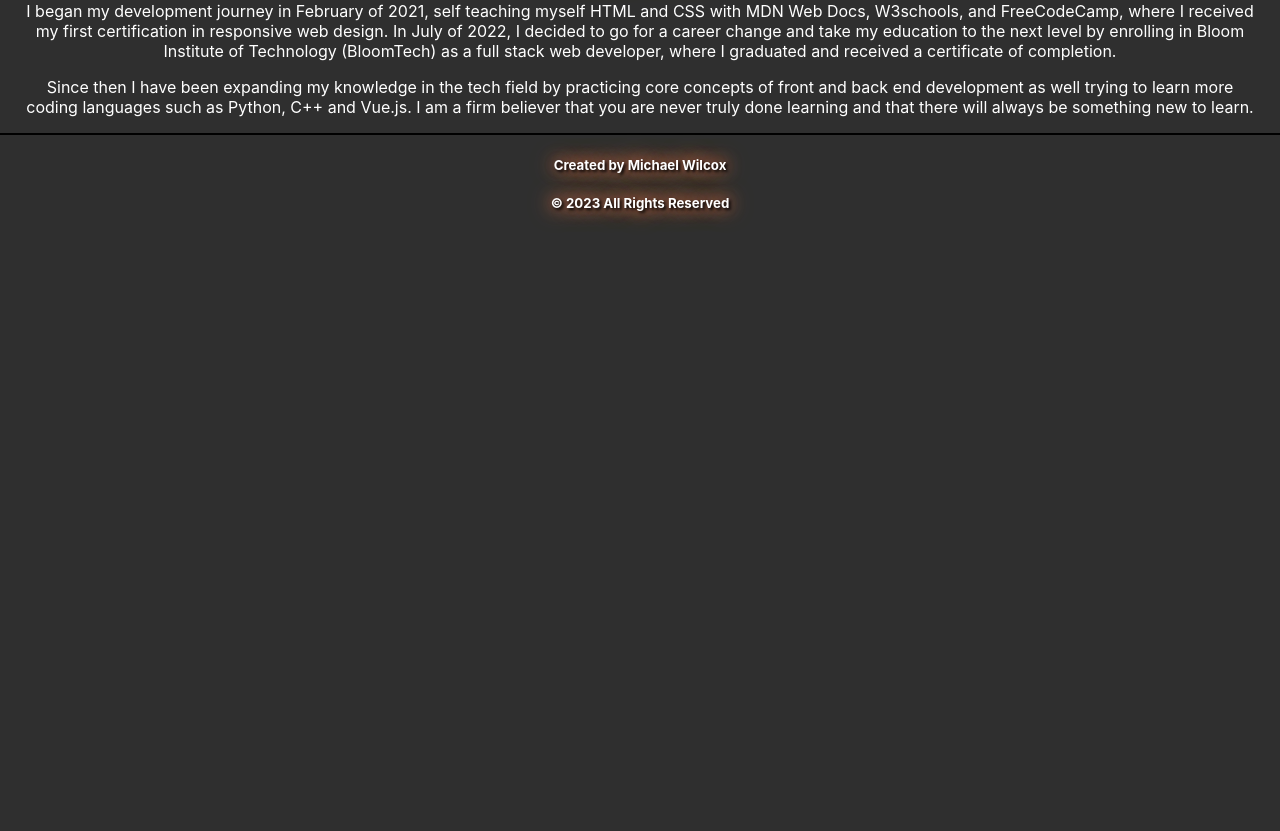
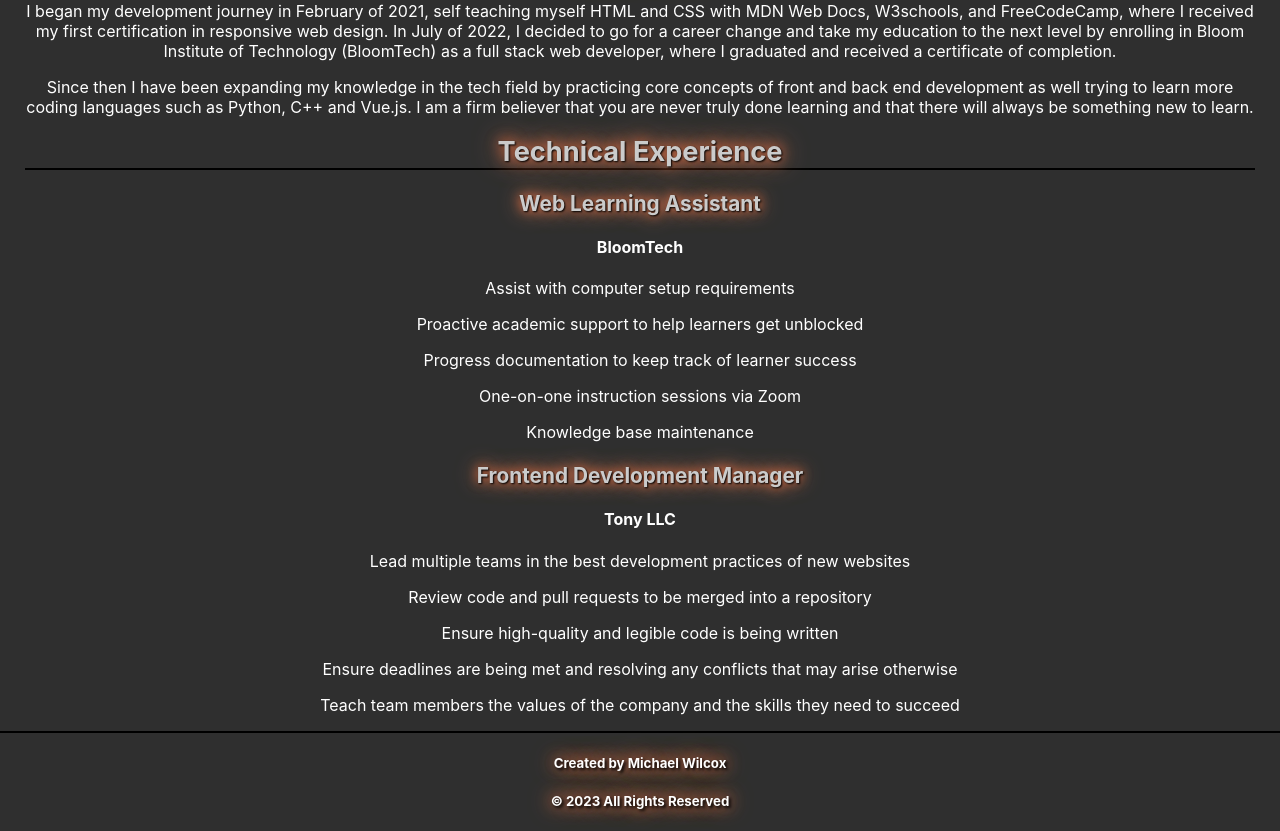
Before and after one commit to Krygore/Personal-Site, a React (Create React App) app in the folder React-site/personal-site/: page /about in a window 1280 px wide. Shown: the part 460-1291 px from the top of the page. Before the commit the page ends 800 px from the top, so only its background shows below. Built offline with nearby package versions, Linux system fonts and the light colour scheme.

Commit message:
updated about me page

```diff
--- a/React-site/personal-site/src/App.css
+++ b/React-site/personal-site/src/App.css
@@ -122,3 +122,9 @@ h1 {
     text-shadow: 2px 2px 3px black, 0 0 1.5em rgb(252, 144, 104), 0 0 1em rgb(255, 111, 58);
     border-top: 2px solid black;
 }
+
+.experience-header {
+    font-size: 1.3rem;
+    color: rgb(203, 203, 203);
+    text-shadow: 1px 1px 2px black, 0 0 1em rgb(252, 144, 104), 0 0 0.5em rgb(255, 111, 58);
+}
--- a/React-site/personal-site/src/components/About.js
+++ b/React-site/personal-site/src/components/About.js
@@ -17,6 +17,29 @@ export default function About() {
                 <p>I began my development journey in February of 2021, self teaching myself HTML and CSS with <a href="https://developer.mozilla.org/en-US/">MDN Web Docs</a>, <a href="https://w3schools.com">W3schools</a>, and <a href="https://freecodecamp.org">FreeCodeCamp</a>, where I received my first certification in responsive web design. In July of 2022, I decided to go for a career change and take my education to the next level by enrolling in <a href="https://bloomtech.com">Bloom Institute of Technology</a> (BloomTech) as a full stack web developer, where I graduated and received a certificate of completion.</p>
                 <p>Since then I have been expanding my knowledge in the tech field by practicing core concepts of front and back end development as well trying to learn more coding languages such as Python, C++ and Vue.js. I am a firm believer that you are never truly done learning and that there will always be something new to learn.</p>
             </div>
+
+            <div className="about-section">
+                <h1>Technical Experience</h1>
+                <div className="about-card">
+                    <h3 className="experience-header">Web Learning Assistant</h3>
+                    <h4>BloomTech</h4>
+                    <p>Assist with computer setup requirements</p>
+                    <p>Proactive academic support to help learners get unblocked</p>
+                    <p>Progress documentation to keep track of learner success</p>
+                    <p>One-on-one instruction sessions via Zoom</p>
+                    <p>Knowledge base maintenance</p>
+                </div>
+
+                <div className="about-card">
+                    <h3 className="experience-header">Frontend Development Manager</h3>
+                    <h4>Tony LLC</h4>
+                    <p>Lead multiple teams in the best development practices of new websites</p>
+                    <p>Review code and pull requests to be merged into a repository</p>
+                    <p>Ensure high-quality and legible code is being written</p>
+                    <p>Ensure deadlines are being met and resolving any conflicts that may arise otherwise</p>
+                    <p>Teach team members the values of the company and the skills they need to succeed</p>
+                </div>
+            </div>
         </>
     )
 }
```
